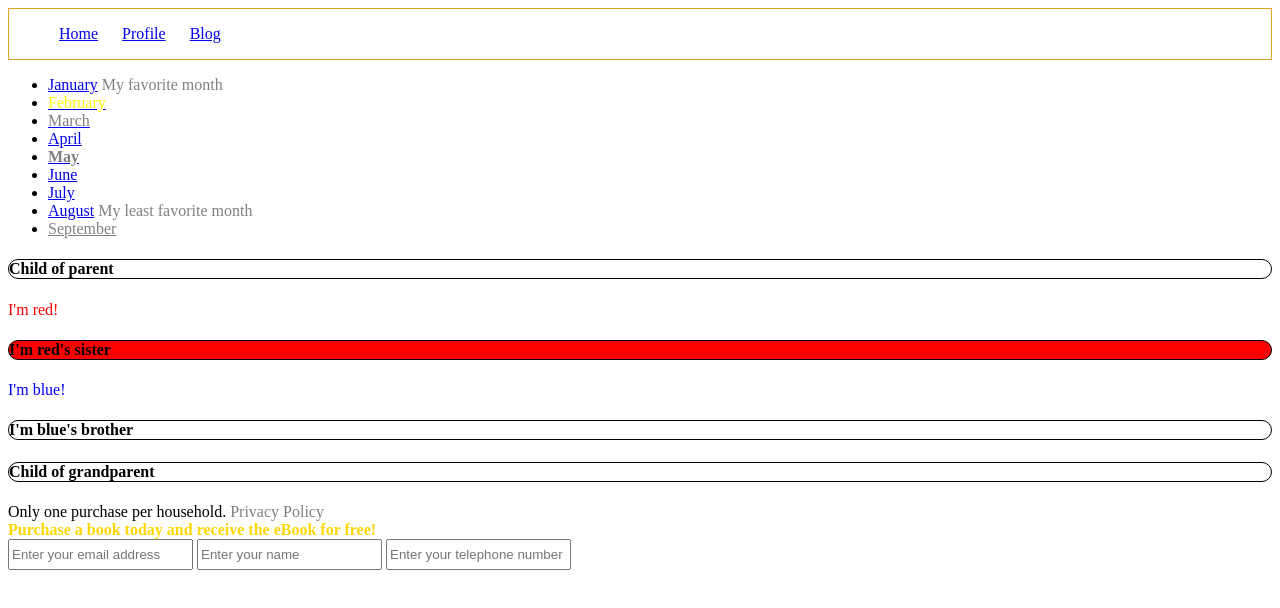
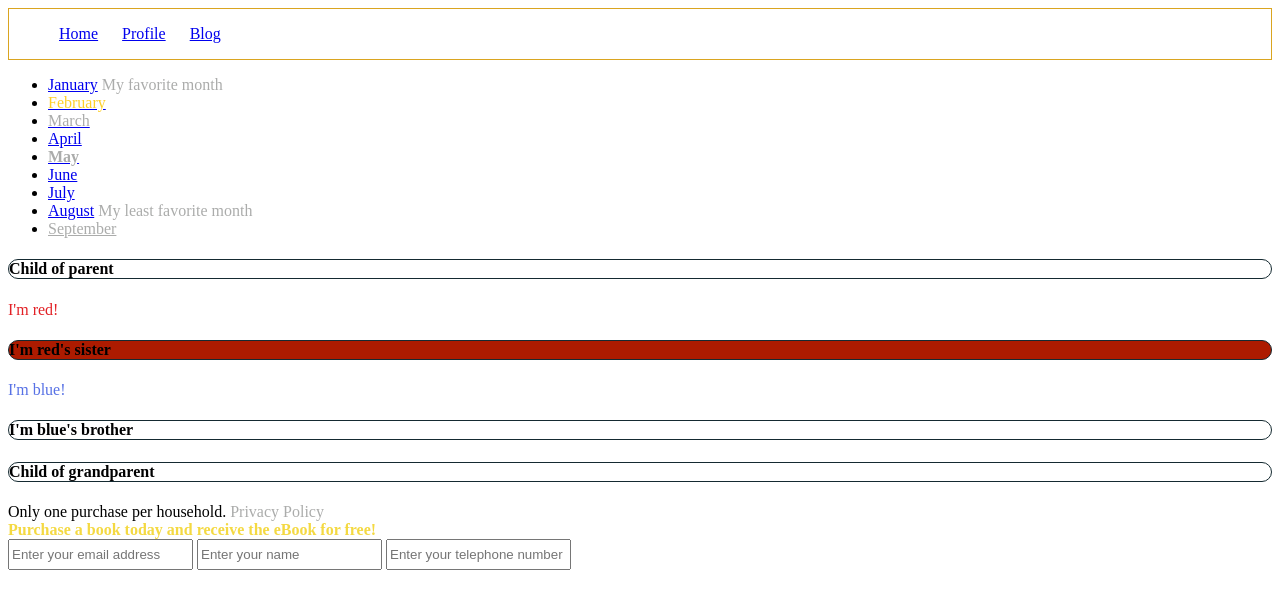
Before and after one commit to Megraohoh/pracCSSselectors, a plain HTML site: page index.html in a window 1280 px wide. Drawn offline with Linux system fonts and the light colour scheme.

Commit message:
updated color selection to be more fun/random

```diff
--- a/styles.css
+++ b/styles.css
@@ -11,37 +11,37 @@ nav li{
 }
 /*Any text in an element with class "disabled" should be colored grey, unless it is inside an anchor tag. If inside an anchor, it should be colored purple.*/
 .disabled {
-    color: grey;
+    color: #abacab;
 }
 .disabled a {
-    color: purple;
+    color: #617;
 }
 /*Any text inside an element with a class of "active" should be colored yellow.*/
 .active {
-    color: yellow;
+    color: #fed02a;
 }
 /*Section elements should be contained within an article element.*/
 /*Make the "I'm red" text colored red.*/
 #redElement {
-    color: red;
+    color: #e22025;
 }
 /*Make the "I'm blue" text colored blue.*/
 #blueElement {
-    color: blue;
+    color: #5771e5;
 }
 /*The sibling h4 of the red element should have a background color of red.*/
 #redElement + h4 {
-    background-color: red;
+    background-color: #ad1b00;
 }
 /*Any h4 that is a direct child of grandparent should have a 1px border with rounded corners.*/
 .grandparent h4 {
-    border: 1px solid black;
+    border: 1px solid #152a31;
     border-radius: 25px;
 }
 /*Elements with a class of promo should have bold text that is also colored gold.*/
 .promo {
     font-weight: bold;
-    color: gold;
+    color: #f4d942;
 }
 /*Without adding any other attributes to the input fields in the footer, write a CSS selector that makes any text input field have a height of 25px.*/
 span input {
```
